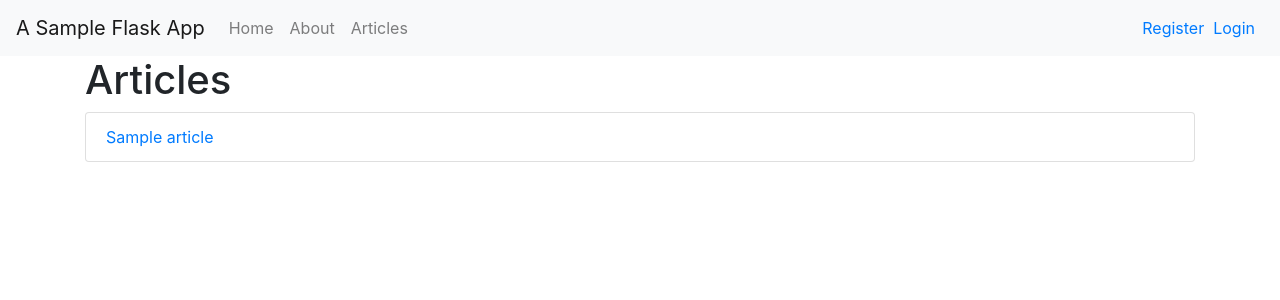
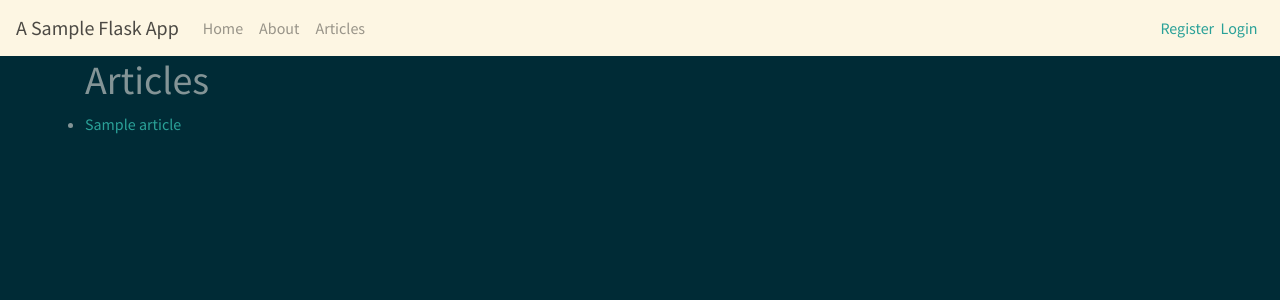
Before and after one commit to raghavddps2/Basic-Blog-Application-in-Flask, a Flask app: page /articles in a window 1280 px wide. Shown: the top 300 px of the page. Run offline with Flask 2, Linux system fonts and the light colour scheme; tables that the repository leaves empty hold one stand-in row (values such as "Sample post"); data that the repository does not hold is empty; some libraries are stand-ins or nearby versions.

Commit message:
Change theme

```diff
--- a/templates/articles.html
+++ b/templates/articles.html
@@ -1,9 +1,9 @@
 {% extends 'layout.html' %}
 {% block body %}
     <h1>Articles</h1>
-    <ul class="list-group">
+    <ul class="list-group list-group-flush">
     {% for article in articles %}
-       <li class="list-group-item"><a href="article1/{{article.id}}">{{article.title}}</a></li>
+       <li class="list-group-item-action"><a href="article1/{{article.id}}">{{article.title}}</a></li>
    {% endfor %}
 </ul>
 {% endblock %}
--- a/templates/layout.html
+++ b/templates/layout.html
@@ -3,7 +3,7 @@
 <head>
     <meta charset="UTF-8">
     <meta name="viewport" content="width=device-width, initial-scale=1.0">
-    <link href="https://stackpath.bootstrapcdn.com/bootstrap/4.3.1/css/bootstrap.min.css" rel="stylesheet" integrity="sha384-ggOyR0iXCbMQv3Xipma34MD+dH/1fQ784/j6cY/iJTQUOhcWr7x9JvoRxT2MZw1T" crossorigin="anonymous">
+    <link href="https://bootswatch.com/4/solar/bootstrap.min.css" rel="stylesheet" crossorigin="anonymous">
     <link href="https://fonts.googleapis.com/css?family=Roboto:300,400" rel="stylesheet">
     <meta http-equiv="X-UA-Compatible" content="ie=edge">
     <title>Flask App</title>
```
